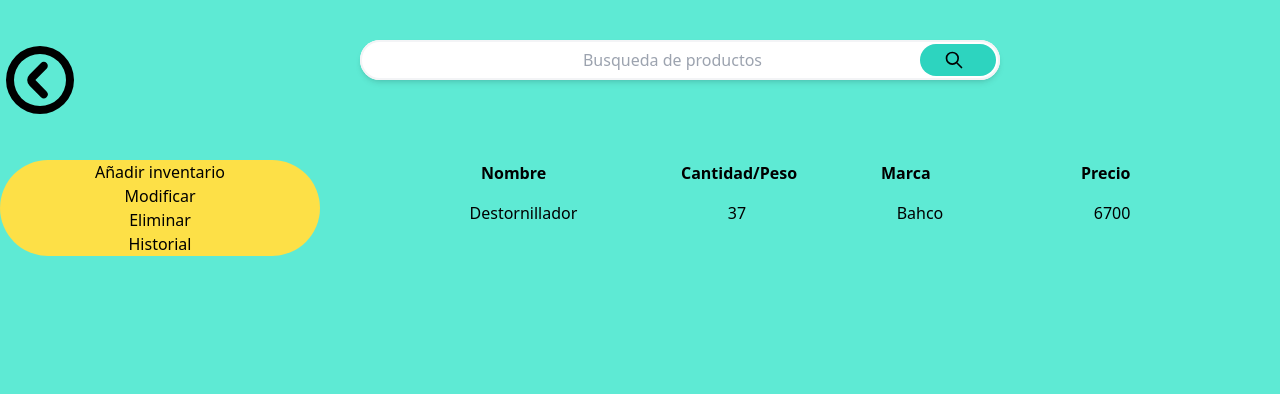
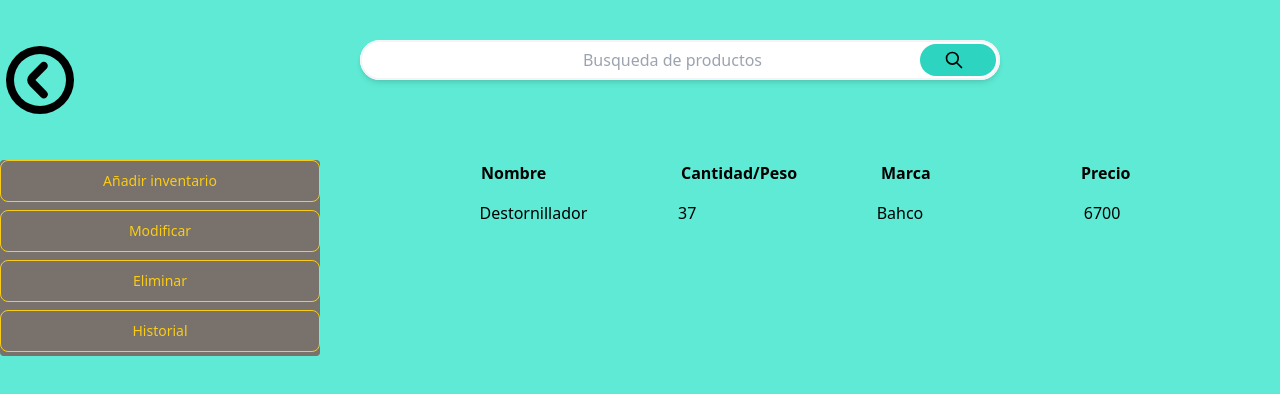
Before and after one commit to Drexai/Cosmar, a React (Vite) app: page /stock in a window 1280 px wide. Shown: the top 394 px of the page. Built offline with nearby package versions, Linux system fonts and the light colour scheme.

Commit message:
Minor IU table fixes

```diff
--- a/src/components/stockComponent/index.jsx
+++ b/src/components/stockComponent/index.jsx
@@ -24,26 +24,29 @@ export const StockComponent = () => {
                 </header>
 
                 <main class="relative w-full h-screen flex flex-row max-md:flex-col  bg-teal-300	">
-                    <aside class=" w-1/4  max-md:w-full ">
-                        <div class="flex flex-col space-evenly bg-yellow-300  rounded-full">
-                            <button>Añadir inventario</button>
-                            <button>Modificar</button>
-                            <button>Eliminar</button>
-                            <button>Historial</button>
+                    <aside class=" w-1/4  max-md:w-full">
+                        <div class="flex flex-col space-evenly rounded bg-stone-500	 ">
+                            <button class="text-yellow-400 hover:text-white border border-yellow-400 hover:bg-yellow-500 focus:ring-4 focus:outline-none focus:ring-yellow-300 font-medium rounded-lg text-sm py-2.5 text-center mb-2 dark:border-yellow-300 dark:text-yellow-300 dark:hover:text-white dark:hover:bg-yellow-400 dark:focus:ring-yellow-900">Añadir inventario</button>
+                            <button class="text-yellow-400 hover:text-white border border-yellow-400 hover:bg-yellow-500 focus:ring-4 focus:outline-none focus:ring-yellow-300 font-medium rounded-lg text-sm py-2.5 text-center mb-2 dark:border-yellow-300 dark:text-yellow-300 dark:hover:text-white dark:hover:bg-yellow-400 dark:focus:ring-yellow-900">Modificar</button>
+                            <button class="text-yellow-400 hover:text-white border border-yellow-400 hover:bg-yellow-500 focus:ring-4 focus:outline-none focus:ring-yellow-300 font-medium rounded-lg text-sm py-2.5 text-center mb-2 dark:border-yellow-300 dark:text-yellow-300 dark:hover:text-white dark:hover:bg-yellow-400 dark:focus:ring-yellow-900">Eliminar</button>
+                            <button class="text-yellow-400 hover:text-white border border-yellow-400 hover:bg-yellow-500 focus:ring-4 focus:outline-none focus:ring-yellow-300 font-medium rounded-lg text-sm py-2.5 text-center mb-1 dark:border-yellow-300 dark:text-yellow-300 dark:hover:text-white dark:hover:bg-yellow-400 dark:focus:ring-yellow-900">Historial</button>
                         </div>
 
                     </aside>
-                    <section class="flex flex-col w-3/4  ">
+                    <section class="flex flex-col w-3/4 hidden">
+
+                    </section>
+                    <section class="flex flex-col w-3/4 max-md:w-full ">
                         <table class="w-full">
-                            <tr class="flex justify-evenly h-10">
-                                <th class="w-10">Nombre</th>
-                                <th class="w-10">Cantidad/Peso</th>
-                                <th class="w-10">Marca</th>
+                            <tr class="flex justify-evenly max-md:space-between h-10">
+                                <th class="w-10 max-md:w-auto">Nombre</th>
+                                <th class="w-10 max-md:w-auto">Cantidad/Peso</th>
+                                <th class="w-10 max-md:w-auto">Marca</th>
                                 <th class="w-10">Precio</th>
                             </tr>
-                            <tr class="flex justify-evenly h-10">
-                                <td>Destornillador</td>
-                                <td>37</td>
+                            <tr class="flex justify-evenly max-md:space-between h-10">
+                                <td class="w-10 max-md:w-auto">Destornillador</td>
+                                <td class="w-10 max-md:w-auto">37</td>
                                 <td>Bahco</td>
                                 <td>6700</td>
                             </tr>
```
